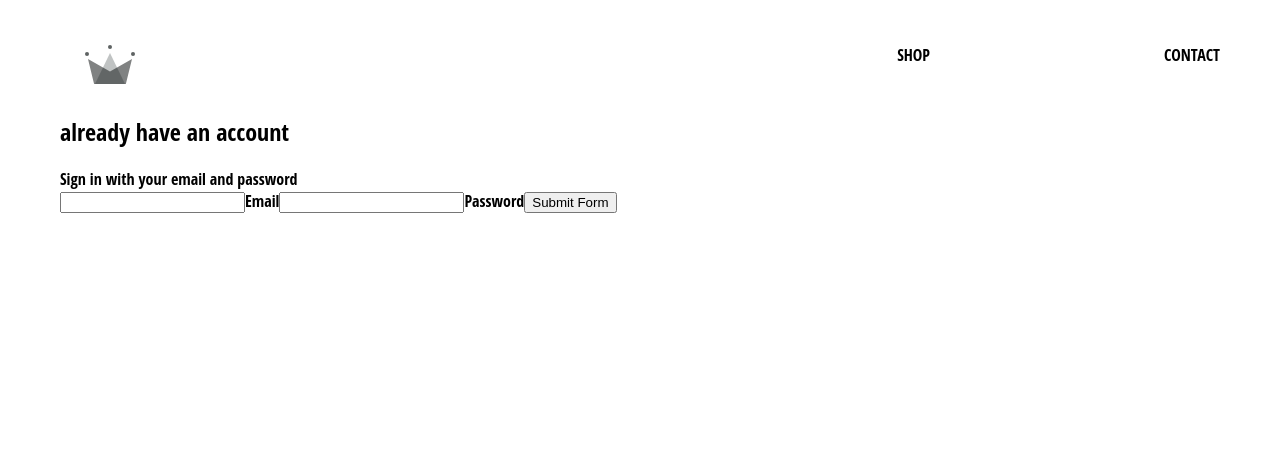
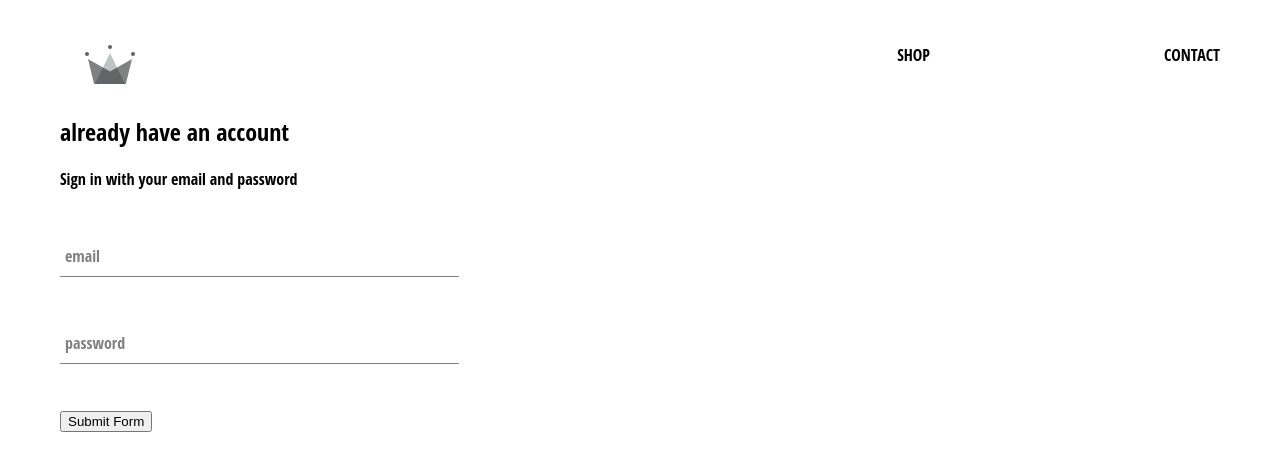
Before and after one commit to futuregit/crwn-clothing, a React (Create React App) app: page /signin in a window 1280 px wide. Shown: the top 470 px of the page. Built offline with nearby package versions, Linux system fonts and the light colour scheme.

Commit message:
Added sign-in component

```diff
--- /dev/null
+++ b/src/components/form-input/form-input.component.jsx
@@ -0,0 +1,20 @@
+import React from 'react';
+
+import './form-input.styles.scss';
+
+const FormInput = ({ handleChange, label, ...otherProps }) => (
+    <div className='group'>
+        <input className='form-input' onChange={handleChange} {...otherProps}/>
+        {label ? (
+            <label
+                className={`${
+                    otherProps.value.length ? 'shrink' : ''
+                } form-input-label`}
+            >
+            {label}
+         </label>
+        ) : null}
+    </div>
+);
+
+export default FormInput;
--- /dev/null
+++ b/src/components/form-input/form-input.styles.scss
@@ -0,0 +1,54 @@
+$sub-color: grey;
+$main-color: black;
+
+@mixin shrinkLabel {
+  top: -14px;
+  font-size: 12px;
+  color: $main-color;
+}
+
+.group {
+  position: relative;
+  margin: 45px 0;
+
+  .form-input {
+    background: none;
+    background-color: white;
+    color: $sub-color;
+    font-size: 18px;
+    padding: 10px 10px 10px 5px;
+    display: block;
+    width: 100%;
+    border: none;
+    border-radius: 0;
+    border-bottom: 1px solid $sub-color;
+    margin: 25px 0;
+
+    &:focus {
+      outline: none;
+    }
+
+    &:focus ~ .form-input-label {
+      @include shrinkLabel();
+    }
+  }
+
+  input[type='password'] {
+    letter-spacing: 0.3em;
+  }
+
+  .form-input-label {
+    color: $sub-color;
+    font-size: 16px;
+    font-weight: normal;
+    position: absolute;
+    pointer-events: none;
+    left: 5px;
+    top: 10px;
+    transition: 300ms ease all;
+
+    &.shrink {
+      @include shrinkLabel();
+    }
+  }
+}
--- a/src/components/sign-in/sign-in.component.jsx
+++ b/src/components/sign-in/sign-in.component.jsx
@@ -1,4 +1,6 @@
 import React, { Component } from 'react';
+
+import FormInput from '../form-input/form-input.component';
 
 import './sign-in.styles.scss';
 
@@ -30,15 +32,20 @@
                 <h2>already have an account</h2>
                 <span>Sign in with your email and password</span>
                 <form onSubmit={this.handleSubmit}>
-                    <input name="email" type="email" value={this.state.email} required />
-                    <label>Email</label>
-                    <input
+                    <FormInput
+                        name="email"
+                        type="email"
+                        handleChange={this.handleChange}
+                        value={this.state.email}
+                        label="email"
+                        required />
+                    <FormInput
                         name="password"
                         type="password"
                         value={this.state.password}
-                        onChange={this.handleChange}
+                        handleChange={this.handleChange}
+                        label="password"
                         required />
-                    <label>Password</label>
 
                     <input type="submit" value="Submit Form" />
                 </form>
--- a/src/components/sign-in/sign-in.styles.scss
+++ b/src/components/sign-in/sign-in.styles.scss
@@ -0,0 +1,3 @@
+.sign-in{
+    width: 30vw;
+}
```
